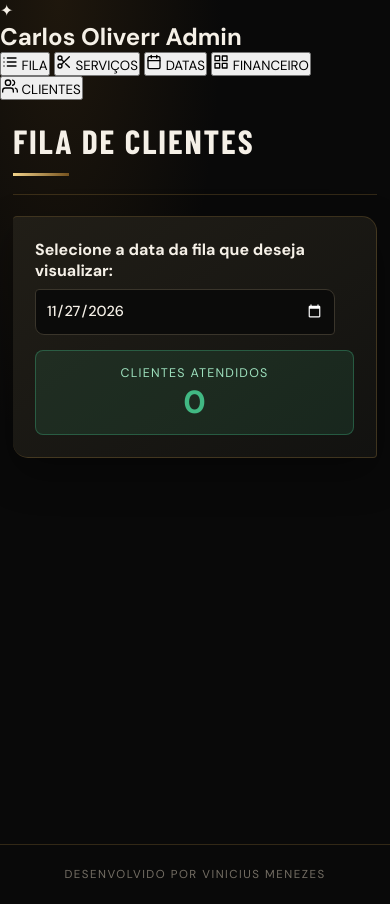
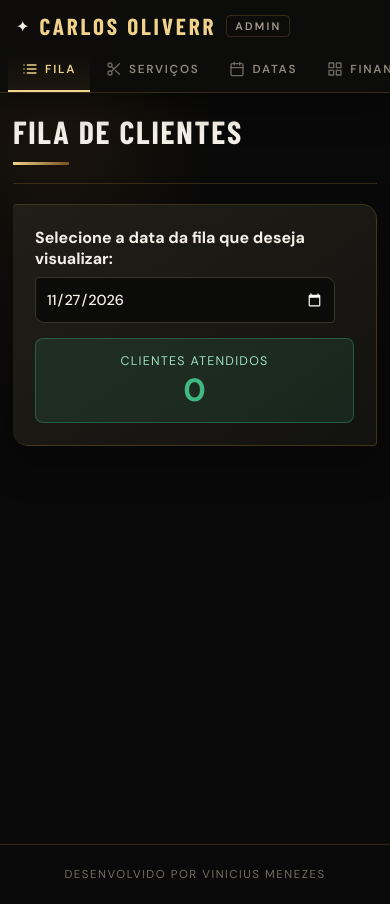
Before and after one commit to nezesxd/carloscortess, a plain HTML site: page administrativo.html in a window 390 px wide. Drawn offline with nearby package versions, Linux system fonts and the light colour scheme; no server answers; a web font is replaced by a local one.

Commit message:
Update admin.css

```diff
--- a/css/admin.css
+++ b/css/admin.css
@@ -7,30 +7,54 @@
 }
 *{box-sizing:border-box;margin:0;padding:0}
 body{min-height:100vh;color:var(--text);font-family:'DM Sans',sans-serif;background:radial-gradient(ellipse at 15% 0%,rgba(116,79,27,.2),transparent 35%),#090909}
-.admin-layout{display:flex;min-height:100vh}
-.sidebar{
- position:sticky;top:0;align-self:flex-start;width:276px;min-width:250px;height:100vh;
- padding:30px 20px;background:linear-gradient(180deg,#19160f,#0d0d0c 80%);
- border-right:1px solid var(--stroke);box-shadow:12px 0 42px #0006;z-index:20
+.admin-layout{display:flex;flex-direction:column;min-height:100vh}
+
+/* NAVBAR SUPERIOR HORIZONTAL */
+.top-navbar{
+ position:sticky;top:0;z-index:30;width:100%;
+ background:rgba(13,13,12,.96);backdrop-filter:blur(10px);
+ border-bottom:1px solid var(--stroke);box-shadow:0 8px 30px rgba(0,0,0,.55)
 }
-.sidebar h2{
- padding:10px 10px 27px;margin:0 0 24px;border-bottom:1px solid var(--stroke);
- color:var(--gold-bright);font:700 1.75rem 'Barlow Condensed',sans-serif;
- letter-spacing:.13em;text-transform:uppercase;text-align:left
+.navbar-brand{
+ max-width:1360px;margin:0 auto;padding:14px 24px 10px;
+ display:flex;align-items:center;gap:10px
 }
-.sidebar h2:before{content:"✦";display:block;color:var(--gold);font-size:1.1rem;margin-bottom:9px}
-.sidebar nav{display:flex;flex-direction:column;gap:8px}
-.sidebar nav button{
- width:100%;padding:14px 15px;text-align:left;border:1px solid transparent;border-radius:4px 11px 4px 11px;
- background:transparent;color:#c9c1b4;font:600 .87rem 'DM Sans',sans-serif;cursor:pointer;transition:.2s
+.brand-star{color:var(--gold);font-size:1rem}
+.navbar-brand h2{
+ color:var(--gold-bright);font:700 1.45rem 'Barlow Condensed',sans-serif;
+ letter-spacing:.12em;text-transform:uppercase;display:flex;align-items:center;gap:10px
 }
-.sidebar nav button:before{content:"↗";display:inline-block;width:22px;color:var(--gold);font-size:1rem}
-.sidebar nav button:hover,.sidebar nav button:focus-visible{
- outline:none;background:rgba(213,166,74,.09);border-color:var(--stroke);color:#fff;transform:translateX(3px)
+.navbar-brand h2 span{
+ font:600 .68rem 'DM Sans',sans-serif;letter-spacing:.2em;color:var(--muted);
+ padding:3px 8px;border:1px solid var(--stroke);border-radius:4px
 }
-.content-area{flex:1;min-width:0;width:calc(100% - 276px);max-width:1600px;margin:0 auto;padding:clamp(25px,4vw,58px)}
+.navbar-tabs{
+ max-width:1360px;margin:0 auto;padding:0 16px;
+ display:flex;align-items:center;gap:6px;
+ overflow-x:auto;scrollbar-width:none;-ms-overflow-style:none
+}
+.navbar-tabs::-webkit-scrollbar{display:none}
+.tab-btn{
+ display:inline-flex;align-items:center;justify-content:center;gap:9px;
+ padding:14px 20px;border:0;border-bottom:2px solid transparent;border-radius:0;
+ background:transparent;color:#8e877c;
+ font:600 .78rem 'DM Sans',sans-serif;letter-spacing:.18em;text-transform:uppercase;
+ white-space:nowrap;cursor:pointer;flex-shrink:0;
+ transition:color .2s,border-color .2s,background .2s
+}
+.tab-btn svg{opacity:.75;transition:opacity .2s,color .2s;flex-shrink:0}
+.tab-btn:hover,.tab-btn:focus-visible{
+ outline:none;color:var(--text);background:rgba(213,166,74,.05);filter:none
+}
+.tab-btn.active{
+ color:var(--gold-bright);border-bottom-color:var(--gold);
+ background:linear-gradient(180deg,transparent,rgba(213,166,74,.08))
+}
+.tab-btn.active svg{opacity:1;color:var(--gold)}
+
+.content-area{flex:1;min-width:0;width:100%;max-width:1360px;margin:0 auto;padding:clamp(24px,3.5vw,48px) clamp(16px,3vw,32px)}
 .tab-content h2{
- color:var(--text);font:700 clamp(2rem,3.5vw,3rem)/1 'Barlow Condensed',sans-serif;
+ color:var(--text);font:700 clamp(2rem,3.5vw,2.8rem)/1 'Barlow Condensed',sans-serif;
  letter-spacing:.055em;text-transform:uppercase;margin:0 0 28px;padding:0 0 18px;border-bottom:1px solid var(--stroke)
 }
 .tab-content h2:after{content:"";display:block;width:56px;height:3px;background:linear-gradient(90deg,var(--gold-bright),var(--gold-dark));margin-top:15px}
@@ -78,21 +102,14 @@ button[style*="background-color: #d4af37"]{background:linear-gradient(110deg,#f1
 .toast.success{border-left-color:#41b883}.toast.error{border-left-color:#d45a50}
 .toast button{background:none;border:0;color:#aaa;font-size:1.4rem;cursor:pointer}
 @media(max-width:900px){
- .admin-layout{display:block}
- .sidebar{position:relative;width:100%;height:auto;min-width:0;padding:18px 18px 15px;border-right:0;border-bottom:1px solid var(--stroke)}
- .sidebar h2{text-align:center;font-size:1.5rem;padding:0 0 14px;margin-bottom:14px}
- .sidebar h2:before{display:inline;margin:0 8px 0 0}
- .sidebar nav{display:grid;grid-template-columns:repeat(3,minmax(0,1fr));gap:7px}
- .sidebar nav button{padding:12px 9px;text-align:center;font-size:.78rem}
- .sidebar nav button:before{width:auto;margin-right:5px}
- .content-area{width:100%;padding:28px 20px 38px}
+ .dashboard-cards{grid-template-columns:repeat(2,minmax(0,1fr))}
 }
 @media(max-width:600px){
- .sidebar{padding:15px 12px}
- .sidebar nav{grid-template-columns:repeat(2,minmax(0,1fr))}
- .sidebar nav button{font-size:.74rem;padding:12px 7px}
- .content-area{padding:24px 13px 34px}
- .tab-content h2{font-size:2.1rem;margin-bottom:21px}
+ .navbar-brand{padding:12px 16px 8px}
+ .navbar-tabs{padding:0 8px;gap:2px}
+ .tab-btn{padding:13px 14px;font-size:.73rem;letter-spacing:.15em;gap:7px}
+ .content-area{padding:22px 13px 34px}
+ .tab-content h2{font-size:2rem;margin-bottom:20px}
  .tab-content>div[style*="display: flex"]{flex-wrap:wrap}
  .tab-content>div[style*="display: flex"]>div{min-width:0!important;width:100%}
  .dashboard-cards{grid-template-columns:1fr;gap:11px}
```
